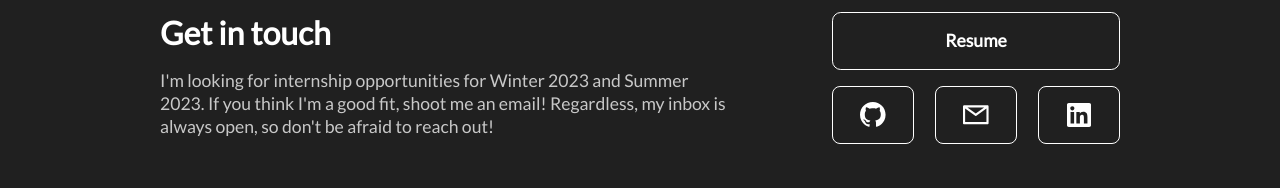
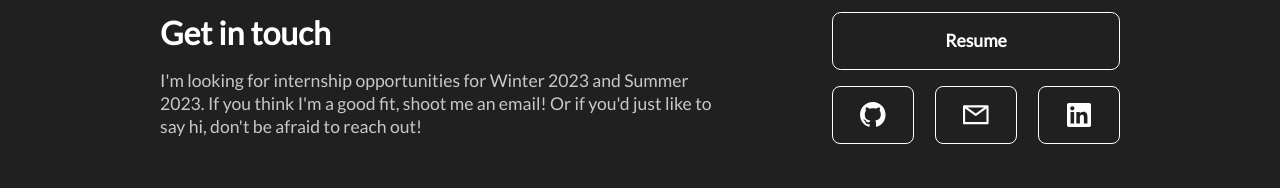
Before and after one commit to raymondeah/raymondeah.github.io, a Svelte app: page / in a window 1280 px wide. Shown: the part 2584-2772 px from the top of the page. Built offline with nearby package versions, Linux system fonts and the light colour scheme.

Commit message:
modifies contact section

```diff
--- a/src/components/Contact.svelte
+++ b/src/components/Contact.svelte
@@ -8,7 +8,7 @@
     <div class="container">
         <div class="left">
             <h2>Get in touch</h2>
-            <p class="desc">I'm looking for internship opportunities for Winter 2023 and Summer 2023. If you think I'm a good fit, shoot me an email! Regardless, my inbox is always open, so don't be afraid to reach out!</p>
+            <p class="desc">I'm looking for internship opportunities for Winter 2023 and Summer 2023. If you think I'm a good fit, shoot me an email! Or if you'd just like to say hi, don't be afraid to reach out!</p>
         </div>
         <div class="right">
             <a href="Eah_Raymond.pdf" target="_blank">
```
Also changed, not shown: public/build/bundle.css, public/build/bundle.js, 1 other file (tests, documents, lock files or other folders).
